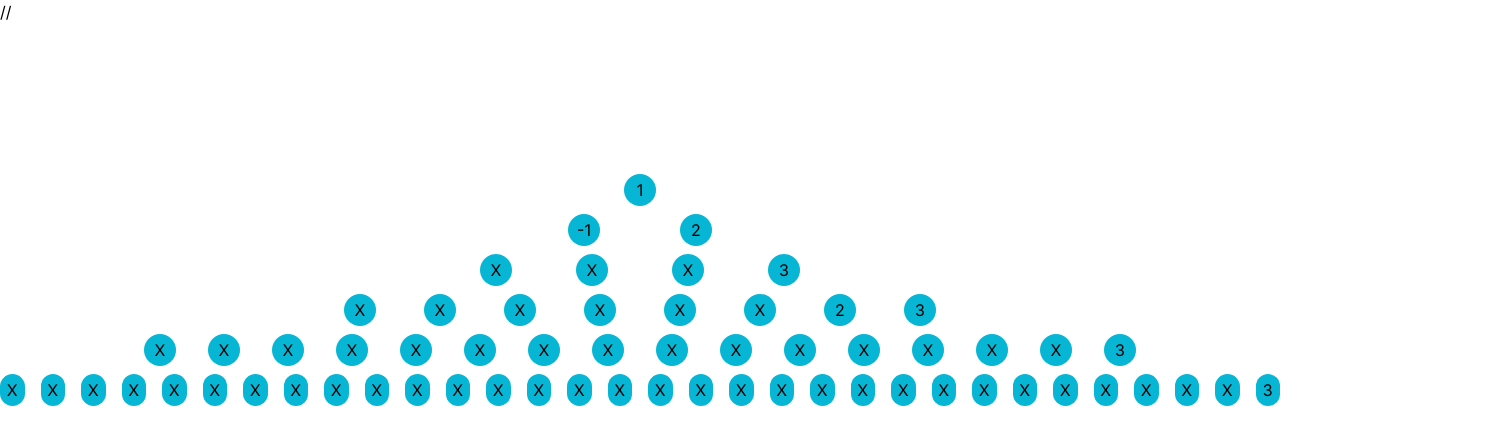
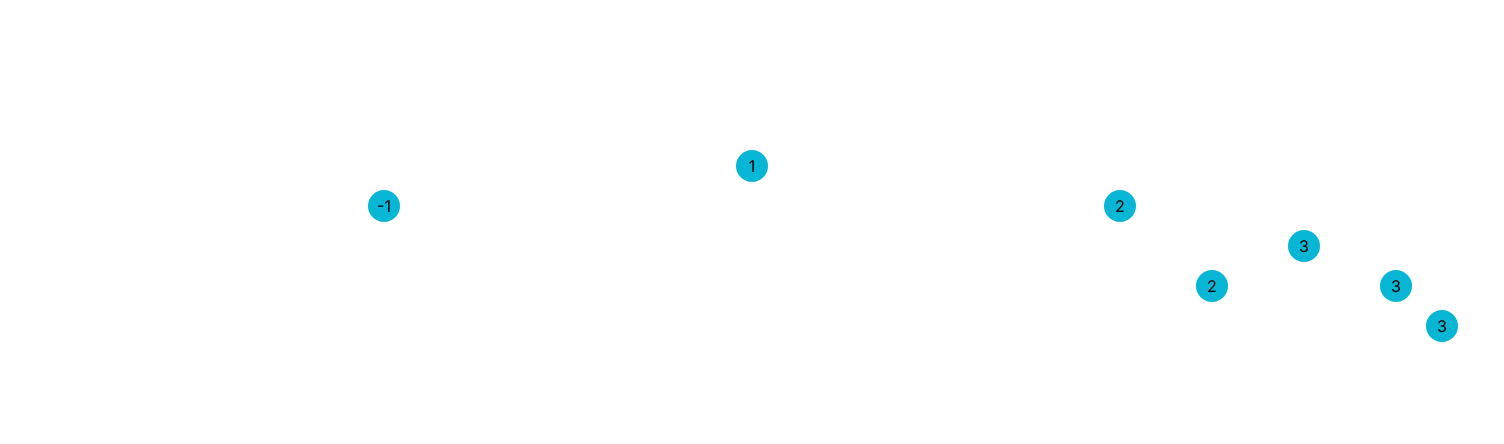
Before and after one commit to etherbits/visual-dsa, a Next.js app: page /binary-search-tree in a window 1280 px wide. Shown: the top 444 px of the page, 1504 px wide, since content can reach past the window. Built offline with nearby package versions, Linux system fonts and the light colour scheme.

Commit message:
horrible bs tree visualizer

```diff
--- a/src/app/binary-search-tree/page.tsx
+++ b/src/app/binary-search-tree/page.tsx
@@ -4,7 +4,7 @@ import { useRef, useEffect, useState } from "react";
 
 const generateVisualNodes = <T,>(
   node: Node<T> | null,
-  visualNodes: (T | string)[][],
+  visualNodes: (T | null)[][],
   depth: number = 0,
   index: number = 0
 ) => {
@@ -13,7 +13,7 @@ const generateVisualNodes = <T,>(
   }
 
   if (!visualNodes[depth]) {
-    visualNodes[depth] = Array(2 ** depth).fill("X");
+    visualNodes[depth] = Array(2 ** depth).fill(null);
   }
 
   visualNodes[depth][index - (2 ** depth - 1)] = node.value;
@@ -25,7 +25,7 @@ const generateVisualNodes = <T,>(
 
 export default function BinarySearchTreePage() {
   const canvasRef = useRef(null);
-  const [visualNodes, setVisualNodes] = useState<number[][]>([]);
+  const [visualNodes, setVisualNodes] = useState<(number | null)[][]>([]);
 
   useEffect(() => {
     const binaryTree = new BinarySearchTree<number>();
@@ -35,23 +35,35 @@ export default function BinarySearchTreePage() {
     binaryTree.append(2);
     binaryTree.append(3);
     binaryTree.append(3);
-    binaryTree.append(3);
     binaryTree.append(-1);
     generateVisualNodes(binaryTree.rootNode, visualNodes);
     setVisualNodes(visualNodes.map((nodeArrays) => [...nodeArrays]));
     console.log(visualNodes);
   }, [canvasRef]);
 
+  const nodeRadius = 32;
+  const maxLen = visualNodes.at(-1)?.length ?? 0;
+  const width = 2 * nodeRadius * maxLen + 32 * (maxLen - 1);
   return (
     <main>
-      // <canvas ref={canvasRef}></canvas>
+      <canvas ref={canvasRef}></canvas>
+
       <div className="flex flex-col gap-2">
         {visualNodes.map((nodeArray, i) => (
-          <div key={i} className="flex justify-center " style={{ gap: `${visualNodes.length - i}rem` }}>
+          <div
+            key={i}
+            className="flex justify-between"
+            style={{
+              width: `${width}px`,
+              margin: "0 auto",
+              padding: `0 ${(width - nodeRadius) / (2 * 2 ** i)}px`,
+            }}
+          >
             {nodeArray.map((value, j) => (
               <div
                 key={j}
                 className="flex w-8 h-8 bg-cyan-500 rounded-full items-center justify-center"
+                style={{ opacity: `${nodeArray[j] === null ? 0 : 1}` }}
               >
                 {String(value)}
               </div>
```
